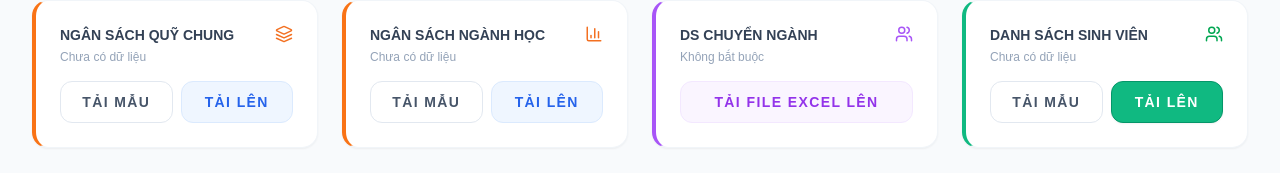
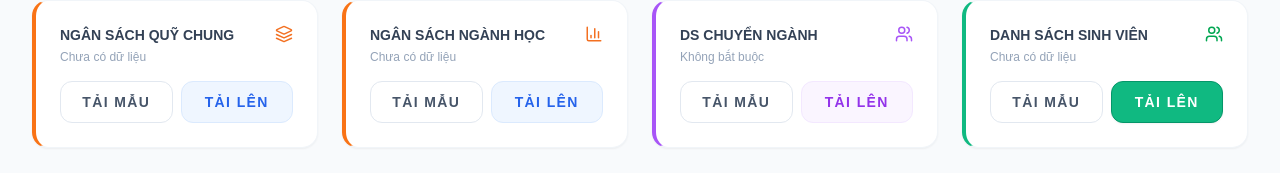
Before and after one commit to diendue48k/HBSTARS, a React (Vite) app: page / in a window 1280 px wide. Shown: the part 304-477 px from the top of the page. Built offline with nearby package versions, Linux system fonts and the light colour scheme.

Commit message:
Add template download for transfer data

```diff
--- a/App.tsx
+++ b/App.tsx
@@ -54,7 +54,7 @@ const App: React.FC = () => {
     setNotification({ message, type });
   };
 
-  const downloadTemplate = (type: 'BUDGET_CLASS' | 'BUDGET_MAJOR' | 'STUDENT') => {
+  const downloadTemplate = (type: 'BUDGET_CLASS' | 'BUDGET_MAJOR' | 'STUDENT' | 'STUDENT_TRANSFER') => {
     const wb = XLSX.utils.book_new();
     let data: any[] = [];
     if (type === 'BUDGET_CLASS') {
@@ -88,7 +88,7 @@ const App: React.FC = () => {
           });
         });
       });
-    } else {
+    } else if (type === 'STUDENT') {
       const khoas = ['48K', '49K', '50K', '51K'];
       for (let i = 1; i <= 150; i++) {
         const k = khoas[i % 4];
@@ -117,10 +117,14 @@ const App: React.FC = () => {
           'HB Tài năng': i % 10 === 0 ? 'x' : ''
         });
       }
+    } else if (type === 'STUDENT_TRANSFER') {
+      data = [
+        { 'STT': 1, 'MSV': '49K123', 'Họ lót': 'Nguyễn Văn', 'Tên': 'A', 'Lớp ban đầu': '49K.S', 'Lớp mới': '49K.T', 'Ngành ban đầu': 'Kinh tế', 'Ngành mới': 'Tài chính - Ngân hàng', 'Khoa mới': 'TÀI CHÍNH' }
+      ];
     }
     const ws = XLSX.utils.json_to_sheet(data);
     XLSX.utils.book_append_sheet(wb, ws, "Dữ liệu");
-    const fileName = type === 'BUDGET_CLASS' ? 'MAU_QUY_CHUNG.xlsx' : (type === 'BUDGET_MAJOR' ? 'MAU_NGANH_HOC.xlsx' : 'MAU_SINH_VIEN.xlsx');
+    const fileName = type === 'BUDGET_CLASS' ? 'MAU_QUY_CHUNG.xlsx' : (type === 'BUDGET_MAJOR' ? 'MAU_NGANH_HOC.xlsx' : (type === 'STUDENT_TRANSFER' ? 'MAU_CHUYEN_NGANH.xlsx' : 'MAU_SINH_VIEN.xlsx'));
     XLSX.writeFile(wb, fileName);
   };
 
@@ -675,9 +679,10 @@ const App: React.FC = () => {
                   <Users size={18} className="text-purple-500" />
                 </div>
                 <div className="flex gap-2 w-full">
+                  <button onClick={() => downloadTemplate('STUDENT_TRANSFER')} className="flex-1 px-2 py-2.5 text-sm font-black border border-slate-200 rounded-xl hover:bg-slate-50 transition-colors uppercase tracking-widest text-slate-600">TẢI MẪU</button>
                   <label className="flex-1 px-2 py-2.5 text-sm font-black bg-purple-50 text-purple-600 rounded-xl cursor-pointer hover:bg-purple-100 transition-colors text-center uppercase tracking-widest border border-purple-100">
                     <input type="file" className="hidden" onChange={handleTransferUpload} />
-                    TẢI FILE EXCEL LÊN
+                    TẢI LÊN
                   </label>
                 </div>
               </div>
```
